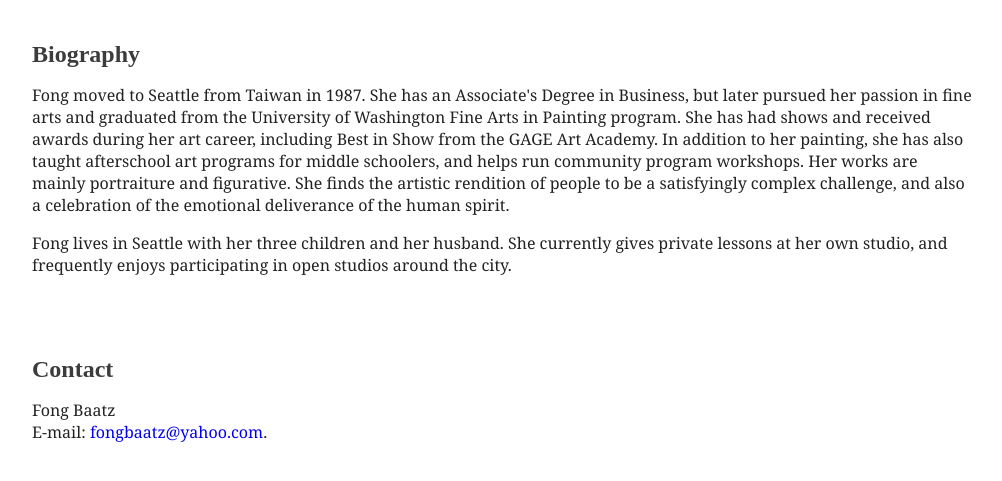
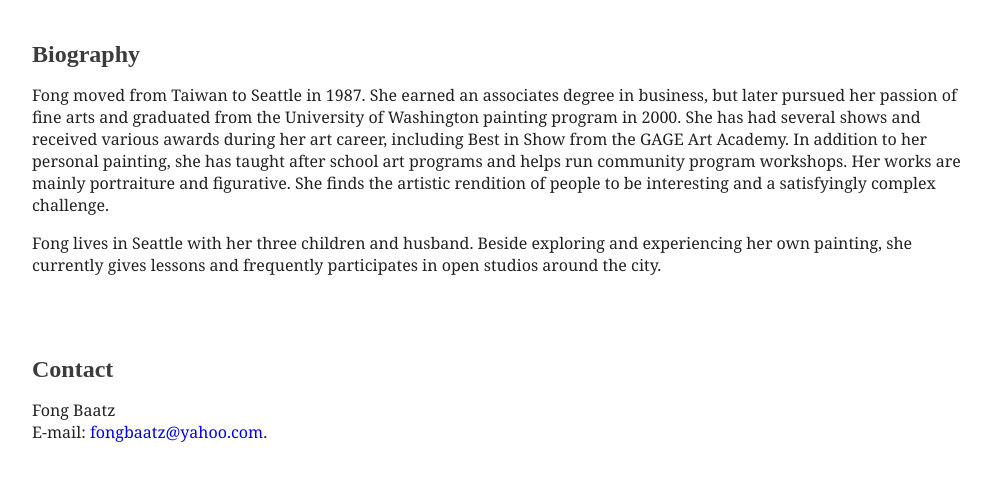
Before and after one commit to neauro/baatzportfolio, a PHP site: page /biography.php in a window 1280 px wide. Shown: the part 87-568 px from the top of the page, without its empty margins (138-1140 px from the left). Run offline with PHP 8.4, Linux system fonts and the light colour scheme; some web fonts are replaced.

Commit message:
changing biography

```diff
--- a/biography.php
+++ b/biography.php
@@ -3,11 +3,11 @@
 <div id="container">
   <h2>Biography</h2>
 <p>
-  Fong moved to Seattle from Taiwan in 1987. She has an Associate's Degree in Business, but later pursued her passion in fine arts and graduated from the University of Washington Fine Arts in Painting program. She has had shows and received awards during her art career, including Best in Show from the GAGE Art Academy. In addition to her painting, she has also taught afterschool art programs for middle schoolers, and helps run community program workshops. Her works are mainly portraiture and figurative. She finds the artistic rendition of people to be a satisfyingly complex challenge, and also a celebration of the emotional deliverance of the human spirit.
+  Fong moved from Taiwan to Seattle in 1987. She earned an associates degree in business, but later pursued her passion of fine arts and graduated from the University of Washington painting program in 2000. She has had several shows and received various awards during her art career, including Best in Show from the GAGE Art Academy. In addition to her personal painting, she has taught after school art programs and helps run community program workshops.  Her works are mainly portraiture and figurative.  She finds the artistic rendition of people to be interesting and a satisfyingly complex challenge.
 </p>
 
 <p>
-  Fong lives in Seattle with her three children and her husband. She currently gives private lessons at her own studio, and frequently enjoys participating in open studios around the city.
+  Fong lives in Seattle with her three children and husband.  Beside exploring and experiencing her own painting, she currently gives lessons and frequently participates in open studios around the city.
 </p>
 
   <h2 class="contact">Contact</h2>
```
